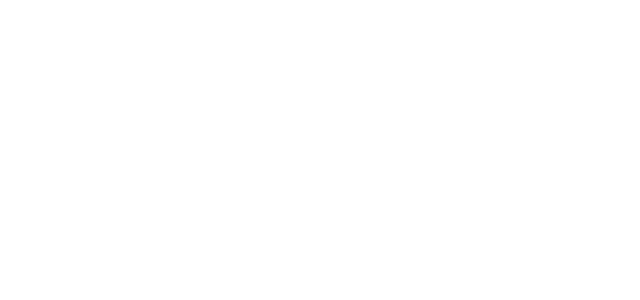
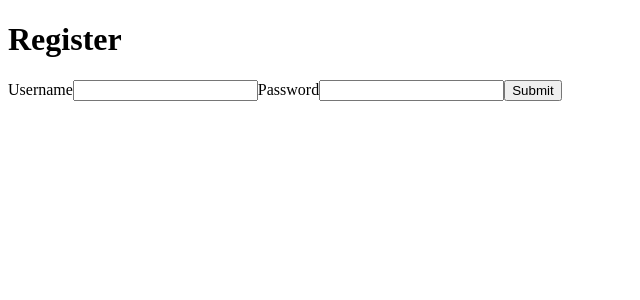
Before and after one commit to ftaskoski/ReadEase, a Vue app: page /register in a window 1280 px wide. Before the commit this address had no page. Shown: the top 300 px of the page, without its empty margins (0-640 px from the left). Built offline with nearby package versions, Linux system fonts and the light colour scheme.

Commit message:
adding books,register,store features

```diff
--- a/src/router/index.ts
+++ b/src/router/index.ts
@@ -3,6 +3,7 @@ import AboutVue from '@/views/About.vue'
 import HomeVue from '@/views/Home.vue'
 import { isAuthenticated } from '@/store/authStore'
 import LoginVue from '@/views/Login.vue'
+import BooksVue from '@/views/Books.vue'
 
 const router = createRouter({
   history: createWebHistory(import.meta.env.BASE_URL),
@@ -27,6 +28,20 @@ const router = createRouter({
       path: '/login',
       name: 'login',
       component: () => LoginVue
+    },
+    {
+      path:"/books",
+      name:"books",
+      component: () => BooksVue,
+      meta: {
+        requiresAuth: true
+      }
+    },
+    {
+      path:"/register",
+      name:"register",
+      component: () => import("@/views/Register.vue")
+
     }
   ]
 })
--- a/src/store/authStore.ts
+++ b/src/store/authStore.ts
@@ -1,6 +1,7 @@
 import { ref } from 'vue';
 
 export const isAuthenticated = ref<boolean>(false);
+export const  loggedInUser = ref<any>();
 
 export const setAuthenticated = (value : boolean) => {
   isAuthenticated.value = value;
--- /dev/null
+++ b/src/views/Books.vue
@@ -0,0 +1,44 @@
+<template>
+    <div>
+      <p>Insert books</p>
+      <form @submit.prevent="addBook">
+        <label for="author">Author</label>
+        <input type="text" id="author" v-model="author" required>
+
+        <label for="title">Title</label>
+        <input type="text" id="title" v-model="title" required>
+
+        <button type="submit">Submit</button>
+      </form>
+    </div>
+  </template>
+
+  <script setup lang="ts">
+  import axios from 'axios';
+  import { ref, onMounted } from 'vue';
+  import { loadUserFromLocalStorage } from '@/store/authStore';
+
+  const url = "http://localhost:5000/";
+  const author = ref<string>("");
+  const title = ref<string>("");
+  const user = loadUserFromLocalStorage();
+  const id = user ? user.id : null;
+
+  const addBook = () => {
+  axios.post(`${url}api/insertbook/${id}`, { author: author.value, title: title.value })
+    .then((response) => {
+      console.log(response.data);
+    })
+    .catch((error) => {
+      console.error(error);
+    });
+};
+
+
+
+  onMounted(() => {
+    axios.get(`${url}api/getbooks/${id}`).then((response) => {
+      console.log(response.data);
+    });
+  });
+  </script>
--- a/src/views/Home.vue
+++ b/src/views/Home.vue
@@ -1,6 +1,7 @@
 <template>
   <div>
     <RouterLink to="/about">About</RouterLink>
+    <RouterLink to="/books">Books</RouterLink>
     <button @click="logout">Logout</button>
   </div>
 </template>
--- a/src/views/Login.vue
+++ b/src/views/Login.vue
@@ -7,7 +7,7 @@
   <div class="flex items-center justify-center h-screen">
     <div class="p-12 border-8 border-black shadow-2xl rounded">
       <form @submit.prevent="login">
-        <h1 class="flex items-center justify-center ">login</h1>
+        <h1 class="flex items-center justify-center">login</h1>
         <label for="username" class="">Username:</label>
         <input
           v-model="loginUsername"
@@ -35,7 +35,7 @@
 import { ref } from "vue";
 import axios from "axios";
 import { useRouter } from "vue-router";
-import { setAuthenticated, saveUserToLocalStorage } from "@/store/authStore";
+import { setAuthenticated, saveUserToLocalStorage,loggedInUser } from "@/store/authStore";
 const router = useRouter();
 const url = "http://localhost:5000/";
 const loginUsername = ref<string>("");
@@ -50,6 +50,8 @@ const login = () => {
     .then((response) => {
       saveUserToLocalStorage(response.data);
       setAuthenticated(true);
+      loggedInUser.value = response.data;
+      console.log(loggedInUser.value.id);
       router.push("/");
     })
     .catch((error) => {
--- /dev/null
+++ b/src/views/Register.vue
@@ -0,0 +1,30 @@
+<template>
+    <div>
+        <h1>Register</h1>
+        <form action="post" @submit.prevent="register">
+            <label for="username">Username</label>
+            <input type="text" v-model="username" name="username" id="username">
+            <label for="password">Password</label>
+            <input type="password" v-model="password" name="password" id="password">
+            <button type="submit">Submit</button>
+        </form>
+    </div>
+</template>
+
+<script setup lang="ts">
+import { ref } from 'vue';
+import axios from 'axios';
+
+const username = ref<string>('');
+const password = ref<string>('');
+const url = "http://localhost:5000/";
+
+const register = () => {
+    axios.post(`${url}api/register`, {
+        username: username.value,
+        password: password.value
+    }).then((response) => {
+        console.log(response.data)
+    })
+}
+</script>
```
